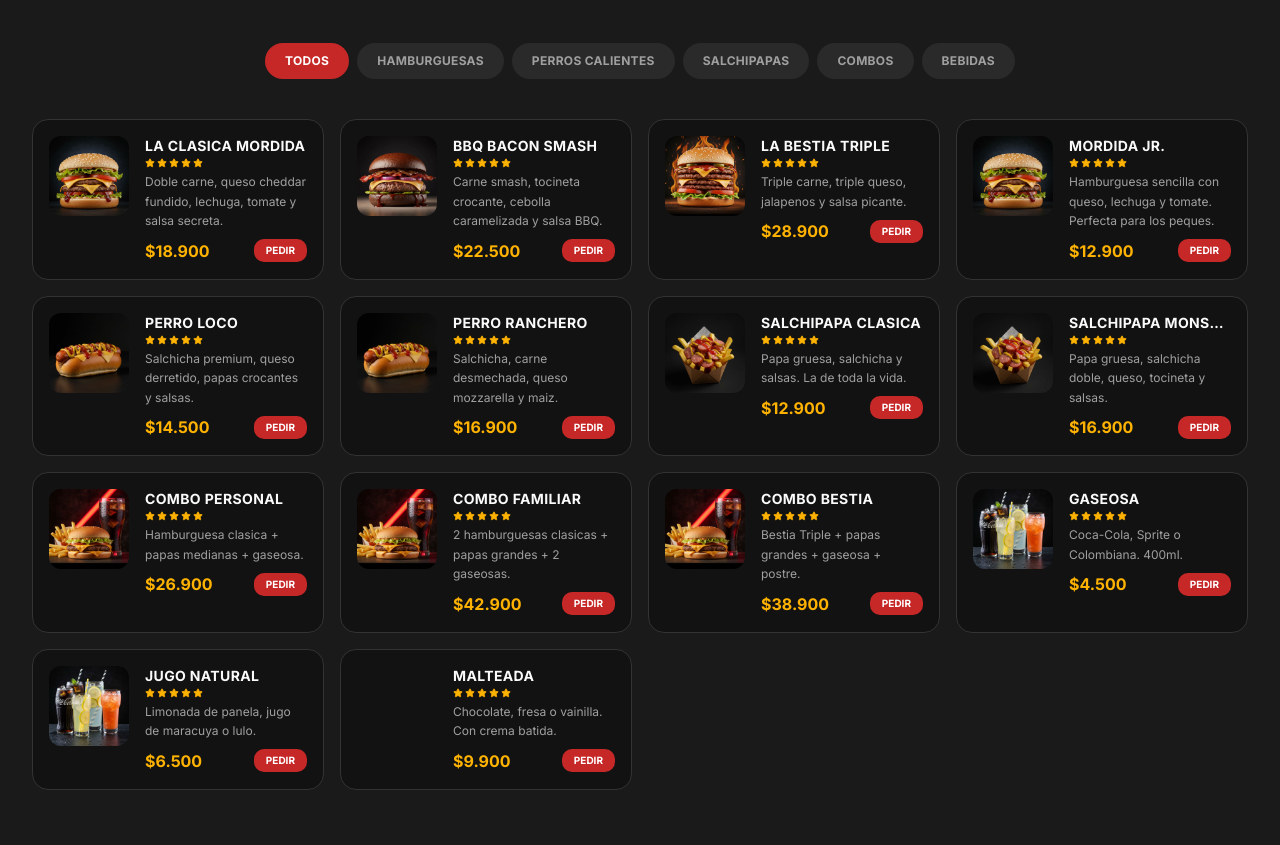
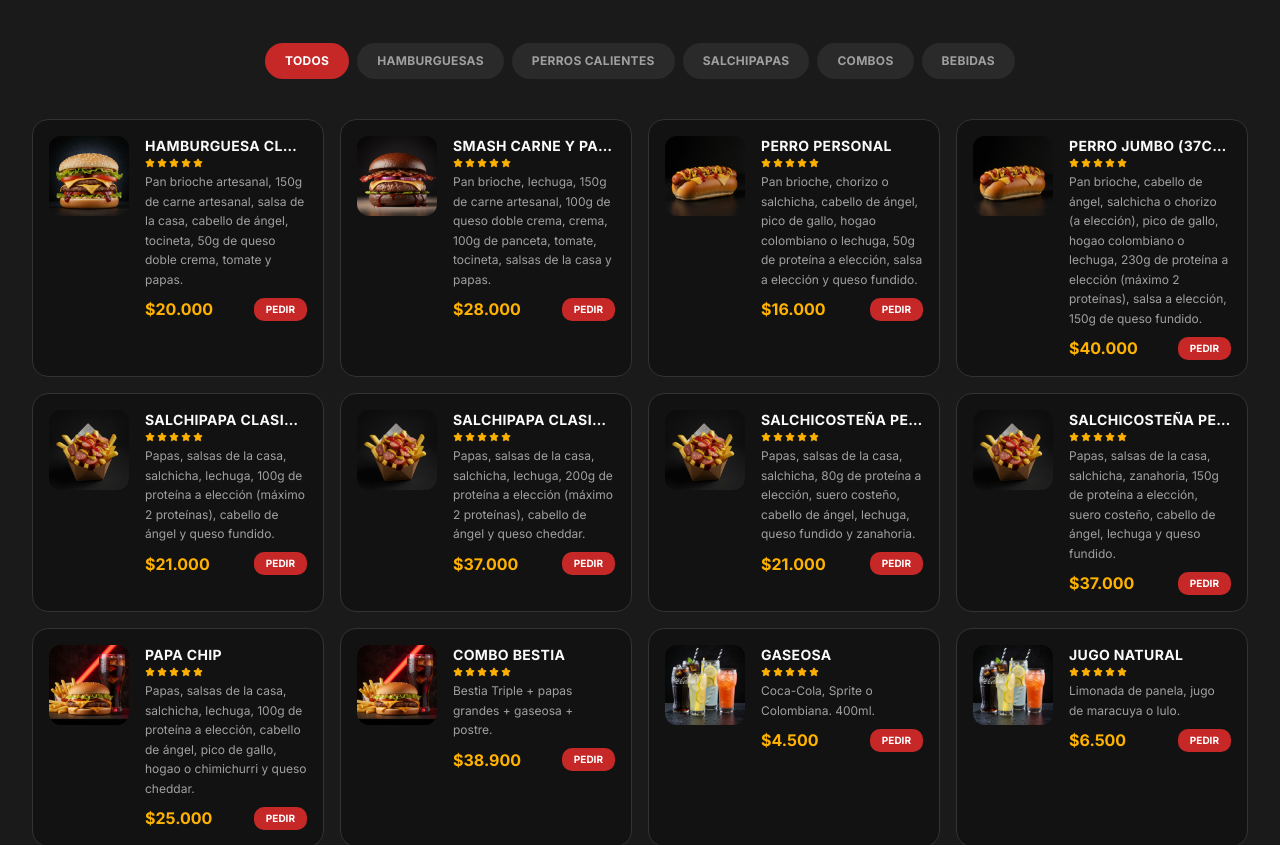
Before and after one commit to GilsanGTrambo69/la-mordida, a Next.js app: page / in a window 1280 px wide. Shown: the part 2440-3285 px from the top of the page. Built offline with nearby package versions, Linux system fonts and the light colour scheme.

Commit message:
descripcion de los productos

```diff
--- a/components/full-menu.tsx
+++ b/components/full-menu.tsx
@@ -25,74 +25,67 @@ const categories: { key: Category; label: string }[] = [
 
 const menuItems: MenuItem[] = [
   {
-    name: "La Clasica Mordida",
-    description: "Doble carne, queso cheddar fundido, lechuga, tomate y salsa secreta.",
-    price: "$18.900",
+    name: "Hamburguesa Clásica + Papas",
+    description: "Pan brioche artesanal, 150g de carne artesanal, salsa de la casa, cabello de ángel, tocineta, 50g de queso doble crema, tomate y papas.",
+    price: "$20.000",
     image: "/images/burger-classic.jpg",
     category: "hamburguesas",
   },
   {
-    name: "BBQ Bacon Smash",
-    description: "Carne smash, tocineta crocante, cebolla caramelizada y salsa BBQ.",
-    price: "$22.500",
+    name: "Smash Carne y Panceta + Papas",
+    description: "Pan brioche, lechuga, 150g de carne artesanal, 100g de queso doble crema, crema, 100g de panceta, tomate, tocineta, salsas de la casa y papas.",
+    price: "$28.000",
     image: "/images/burger-bbq.jpg",
     category: "hamburguesas",
   },
   {
-    name: "La Bestia Triple",
-    description: "Triple carne, triple queso, jalapenos y salsa picante.",
-    price: "$28.900",
-    image: "/images/burger-special.jpg",
-    category: "hamburguesas",
-  },
-  {
-    name: "Mordida Jr.",
-    description: "Hamburguesa sencilla con queso, lechuga y tomate. Perfecta para los peques.",
-    price: "$12.900",
-    image: "/images/burger-classic.jpg",
-    category: "hamburguesas",
-  },
-  {
-    name: "Perro Loco",
-    description: "Salchicha premium, queso derretido, papas crocantes y salsas.",
-    price: "$14.500",
+    name: "Perro Personal",
+    description: "Pan brioche, chorizo o salchicha, cabello de ángel, pico de gallo, hogao colombiano o lechuga, 50g de proteína a elección, salsa a elección y queso fundido.",
+    price: "$16.000",
     image: "/images/hot-dog.jpg",
     category: "perros",
   },
   {
-    name: "Perro Ranchero",
-    description: "Salchicha, carne desmechada, queso mozzarella y maiz.",
-    price: "$16.900",
+    name: "Perro Jumbo (37cm)",
+    description: "Pan brioche, cabello de ángel, salchicha o chorizo (a elección), pico de gallo, hogao colombiano o lechuga, 230g de proteína a elección (máximo 2 proteínas), salsa a elección, 150g de queso fundido.",
+    price: "$40.000",
     image: "/images/hot-dog.jpg",
     category: "perros",
   },
   {
-    name: "Salchipapa Clasica",
-    description: "Papa gruesa, salchicha y salsas. La de toda la vida.",
-    price: "$12.900",
+    name: "Salchipapa Clasica Personal",
+    description: "Papas, salsas de la casa, salchicha, lechuga, 100g de proteína a elección (máximo 2 proteínas), cabello de ángel y queso fundido.",
+    price: "$21.000",
     image: "/images/salchipapa.jpg",
     category: "salchipapas",
   },
   {
-    name: "Salchipapa Monstruo",
-    description: "Papa gruesa, salchicha doble, queso, tocineta y salsas.",
-    price: "$16.900",
+    name: "Salchipapa Clasica para Dos Personas",
+    description: "Papas, salsas de la casa, salchicha, lechuga, 200g de proteína a elección (máximo 2 proteínas), cabello de ángel y queso cheddar.",
+    price: "$37.000",
     image: "/images/salchipapa.jpg",
     category: "salchipapas",
   },
   {
-    name: "Combo Personal",
-    description: "Hamburguesa clasica + papas medianas + gaseosa.",
-    price: "$26.900",
-    image: "/images/combo-meal.jpg",
-    category: "combos",
+    name: "Salchicosteña Personal",
+    description: "Papas, salsas de la casa, salchicha, 80g de proteína a elección, suero costeño, cabello de ángel, lechuga, queso fundido y zanahoria.",
+    price: "$21.000",
+    image: "/images/salchipapa.jpg",
+    category: "salchipapas",
   },
   {
-    name: "Combo Familiar",
-    description: "2 hamburguesas clasicas + papas grandes + 2 gaseosas.",
-    price: "$42.900",
+    name: "Salchicosteña Personal para Dos Personas",
+    description: "Papas, salsas de la casa, salchicha, zanahoria, 150g de proteína a elección, suero costeño, cabello de ángel, lechuga y queso fundido.",
+    price: "$37.000",
+    image: "/images/salchipapa.jpg",
+    category: "salchipapas",
+  },
+  {
+    name: "Papa Chip",
+    description: "Papas, salsas de la casa, salchicha, lechuga, 100g de proteína a elección, cabello de ángel, pico de gallo, hogao o chimichurri y queso cheddar.",
+    price: "$25.000",
     image: "/images/combo-meal.jpg",
-    category: "combos",
+    category: "salchipapas",
   },
   {
     name: "Combo Bestia",
```
